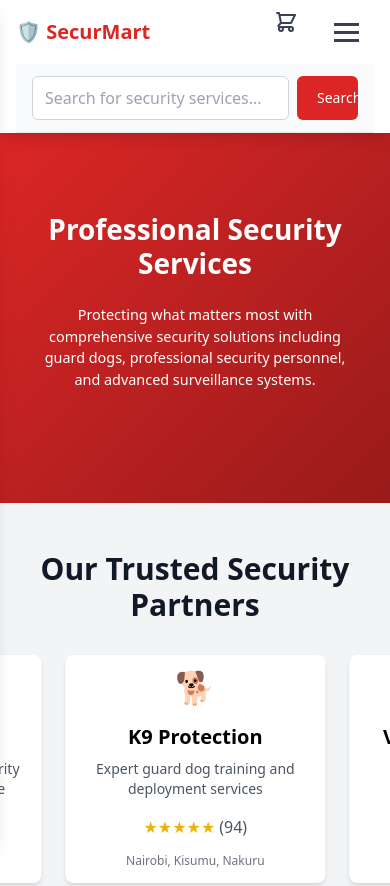
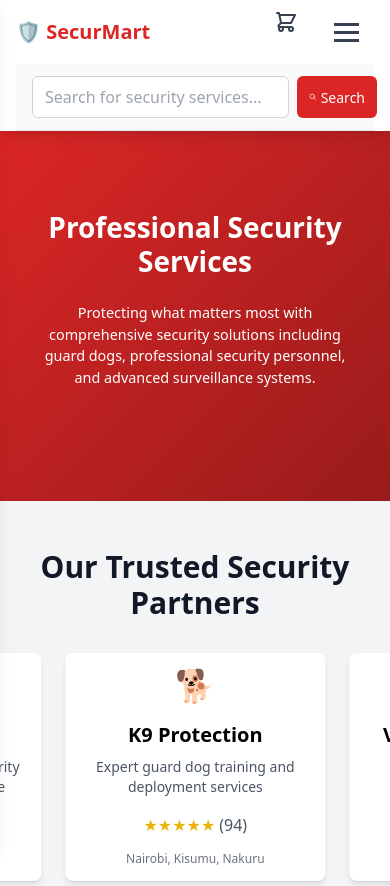
Before and after one commit to ajowijunior/SecurMart, a plain HTML site: page index.html in a window 390 px wide. Shown: the top 886 px of the page. Drawn offline with nearby package versions, Linux system fonts and the light colour scheme.

Commit message:
Fixed the drawer nav bar for mobile

```diff
--- a/index.html
+++ b/index.html
@@ -53,6 +53,8 @@
     .mobile-menu {
         transform: translateX(-100%);
         transition: transform 0.3s ease-in-out;
+        overflow-y: auto;
+        max-height: 100vh;
     }
 
     .mobile-menu.open {
@@ -141,6 +143,26 @@
         padding: 0.75rem 1rem;
         background: #f9fafb;
         border-bottom: 1px solid #e5e7eb;
+    }
+
+    /* Fixed mobile search button */
+    .mobile-search-button {
+        display: flex;
+        align-items: center;
+        justify-content: center;
+        background: #dc2626;
+        color: white;
+        padding: 0.5rem 0.75rem;
+        border-radius: 0.375rem;
+        font-size: 0.875rem;
+        font-weight: 500;
+        min-height: 42px;
+        min-width: 80px;
+        white-space: nowrap;
+    }
+
+    .mobile-search-button:hover {
+        background: #b91c1c;
     }
 
     @media (max-width: 768px) {
@@ -552,7 +574,7 @@
                             <div class="py-1">
                                 <a href="#" onclick="showPage('profile')" class="block px-4 py-2 text-sm text-gray-700 hover:bg-red-50 hover:text-red-600">My Profile</a>
                                 <a href="#" onclick="showPage('orders')" class="block px-4 py-2 text-sm text-gray-700 hover:bg-red-50 hover:text-red-600">My Orders</a>
-                                <a href="#" onclick="showPage('track-order')" class="block px-4 py-2 text-sm text-gray-700 hover:bg-red-50 hover:text-red-600">Track Orders</a>
+                                <a href="#" onclick="showPage('track-order')" class="block px-4py-2 text-sm text-gray-700 hover:bg-red-50 hover:text-red-600">Track Orders</a>
                                 <div class="border-t border-gray-100"></div>
                                 <a href="#" onclick="showPage('login')" class="block px-4 py-2 text-sm text-gray-700 hover:bg-red-50 hover:text-red-600">Login</a>
                                 <a href="#" onclick="showPage('register')" class="block px-4 py-2 text-sm text-gray-700 hover:bg-red-50 hover:text-red-600">Register</a>
@@ -586,7 +608,7 @@
             <div class="mobile-search-bar">
                 <div class="flex w-full gap-2">
                     <input type="text" id="mobileSearchInput" placeholder="Search for security services..." class="flex-1 px-3 py-2 border border-gray-300 rounded-md text-sm focus:ring-2 focus:ring-red-500 focus:border-transparent">
-                    <button onclick="performMobileSearch()" class="bg-red-600 text-white px-4 py-2 rounded-md text-sm hover:bg-red-700 flex items-center">
+                    <button onclick="performMobileSearch()" class="mobile-search-button">
                         <svg class="w-4 h-4 mr-1" fill="none" stroke="currentColor" viewBox="0 0 24 24">
                             <path stroke-linecap="round" stroke-linejoin="round" stroke-width="2" d="M21 21l-6-6m2-5a7 7 0 11-14 0 7 7 0 0114 0z"></path>
                         </svg>
@@ -596,14 +618,17 @@
             </div>
         </div>
 
-        <!-- Mobile Navigation Menu -->
+        <!-- Mobile Navigation Menu - Fixed scrolling issue -->
         <div class="mobile-menu fixed inset-y-0 left-0 w-64 bg-white shadow-lg z-50 md:hidden" id="mobileMenu">
-            <div class="p-4">
+            <div class="flex flex-col h-full">
+                <div class="p-4 flex-shrink-0">
                     <div class="flex justify-between items-center mb-6">
                         <h2 class="text-lg font-bold text-red-600">Menu</h2>
                         <button onclick="toggleMobileMenu()" class="text-gray-500">✕</button>
                     </div>
-
+                </div>
+
+                <div class="flex-1 overflow-y-auto px-4 pb-4">
                     <div class="space-y-1">
                         <a href="#" onclick="showPage('homepage'); closeMobileMenu()" class="block px-4 py-3 text-gray-700 hover:bg-red-50 hover:text-red-600 rounded-md">Home</a>
 
@@ -657,6 +682,7 @@
                     </div>
                 </div>
             </div>
+        </div>
 
         <!-- Mobile menu overlay -->
         <div class="mobile-overlay fixed inset-0 bg-black bg-opacity-50 z-40 hidden" id="mobileOverlay" onclick="closeMobileMenu()"></div>
@@ -684,10 +710,6 @@
                 <div class="max-w-7xl mx-auto px-4 sm:px-6 lg:px-8 text-center">
                     <h1 class="text-5xl font-bold mb-6">Professional Security Services</h1>
                     <p class="text-xl mb-8 max-w-3xl mx-auto">Protecting what matters most with comprehensive security solutions including guard dogs, professional security personnel, and advanced surveillance systems.</p>
-                    <!-- Location Filter Notice -->
-                    <!-- <div class="bg-white bg-opacity-20 rounded-lg p-4 max-w-2xl mx-auto">
-                        <p class="text-sm">📍 Services available across Kenya. Use the location filter to find services in your county.</p>
-                    </div> -->
                 </div>
             </section>
 
```
Lines whose indentation alone changed are shown as unchanged.
